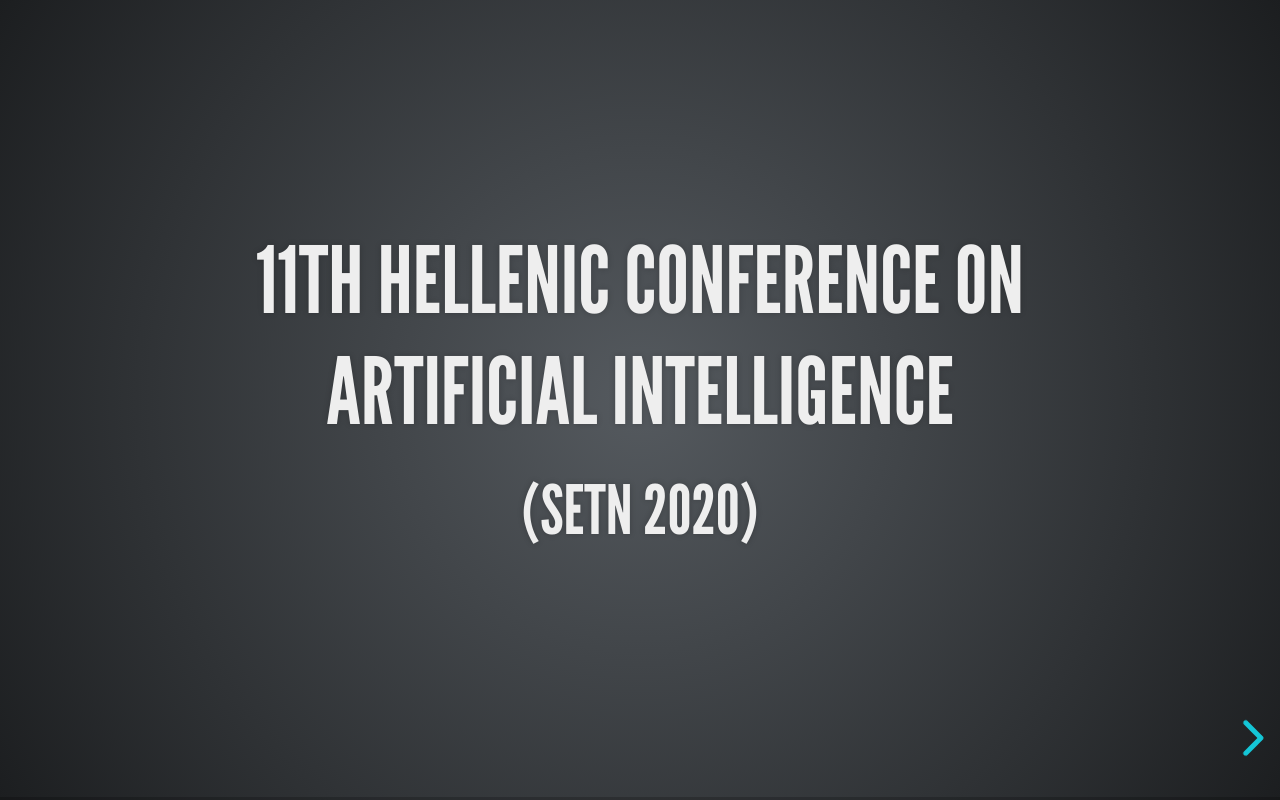
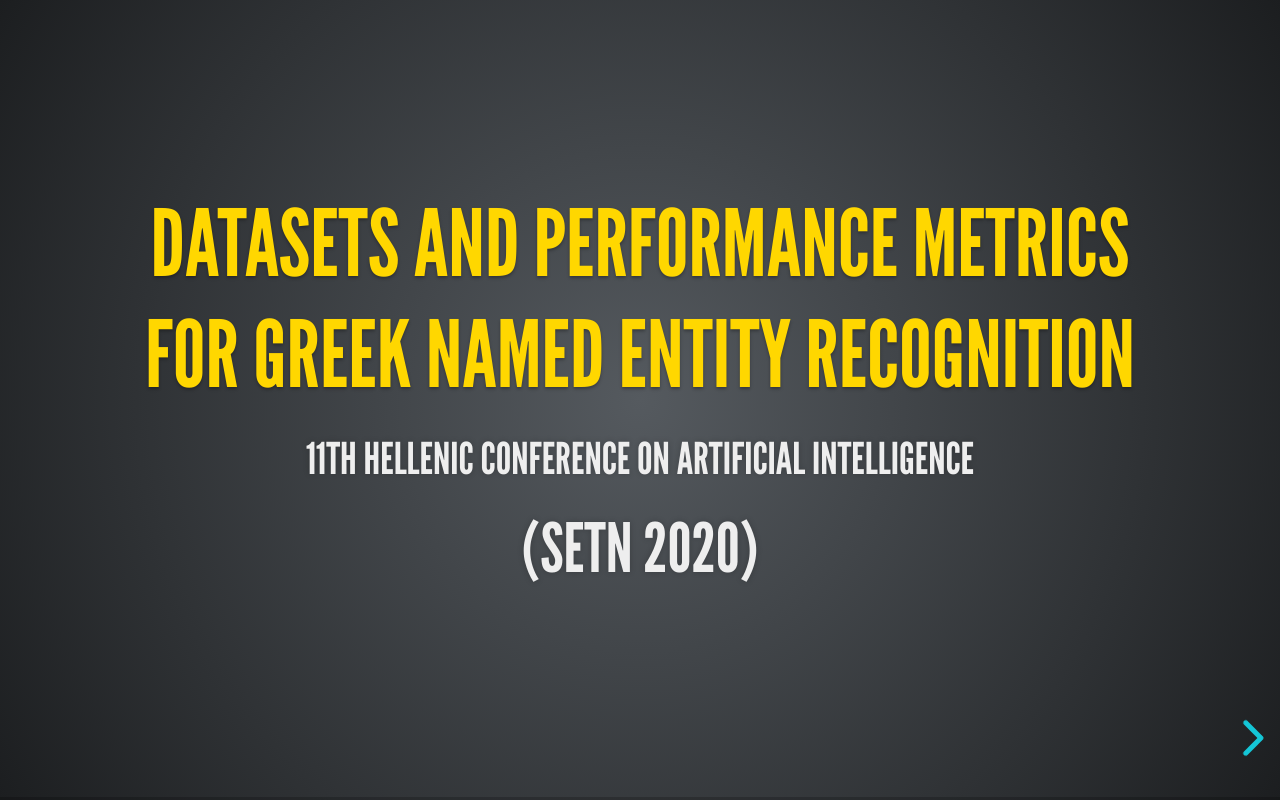
Before and after one commit to nmpartzio/elner_slides, a website: page index.html in a window 1280 px wide. Drawn offline with Linux system fonts and the light colour scheme.

Commit message:
Update index.html

```diff
--- a/index.html
+++ b/index.html
@@ -19,7 +19,8 @@
 			<div class="slides">
 
 				<section>
-					<h2>11th Hellenic Conference on Artificial Intelligence</h2>
+					<h2 class="gold">Datasets and Performance Metrics for Greek Named Entity Recognition</h2>
+					<h4>11th Hellenic Conference on Artificial Intelligence</h4>
 				    <h3>(SETN 2020)</h3>
 
 					<aside class="notes">
```
